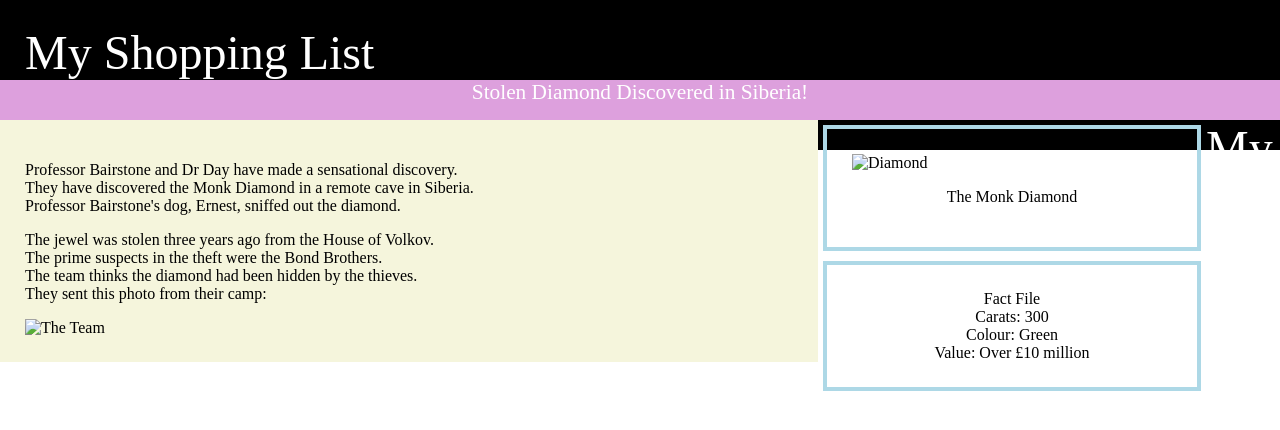
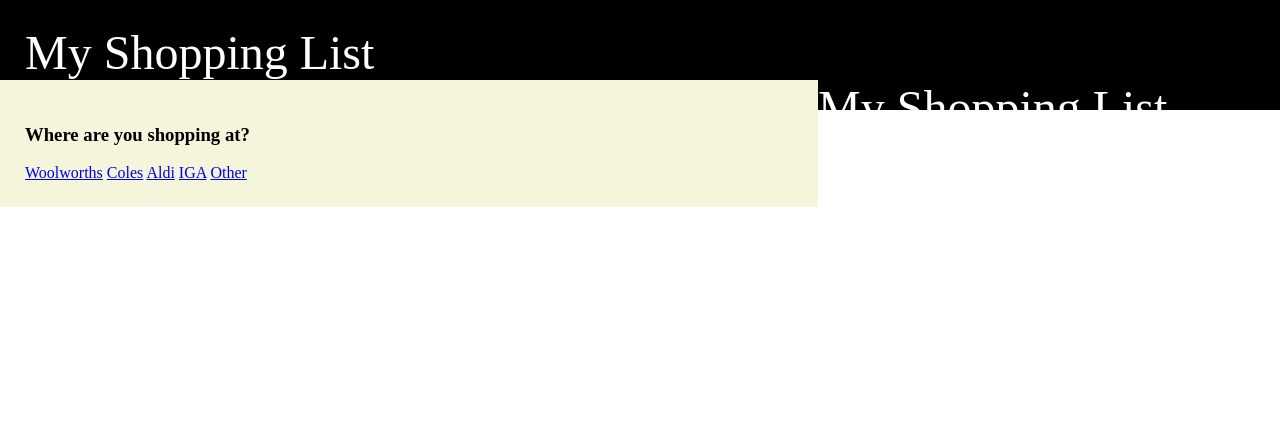
Before and after one commit to myshoppinglist/myshoppinglist.html, a plain HTML site: page index.html in a window 1280 px wide. Drawn offline with Linux system fonts and the light colour scheme.

Commit message:
Update index.html

```diff
--- a/index.html
+++ b/index.html
@@ -1,7 +1,7 @@
 <!DOCTYPE html>
 <html>
 <head>
- <title>The Monk Diamond</title>
+ <title>Home - My Shopping List</title>
  <style>
   body {
    margin: 0px;
@@ -42,33 +42,14 @@
   My Shopping List
  </div>
  <div>
-  <p class="welcome">
-   Stolen Diamond Discovered in Siberia!
-  </p>
  </div>
  <div class="main-text pad">
-  <p>
-   Professor Bairstone and Dr Day have made a sensational discovery.<br/>
-   They have discovered the Monk Diamond in a remote cave in Siberia.<br/>
-   Professor Bairstone's dog, Ernest, sniffed out the diamond.
-  </p>
-  <p>
-   The jewel was stolen three years ago from the House of Volkov.<br/>
-   The prime suspects in the theft were the Bond Brothers.<br/>
-   The team thinks the diamond had been hidden by the thieves.<br/>
-   They sent this photo from their camp:
-  </p>
-  <img src="team.jpg" alt="The Team" style="height: 150px;"/>
- </div>
- <div class="divs pad">
-  <img src="diamond.jpg" alt="Diamond" style="width: 150px;"/>
-  <p style="text-align: center;">The Monk Diamond</p>
- </div>
- <div class="divs pad" style="text-align: center;">
-  Fact File<br/>
-  Carats: 300<br/>
-  Colour: Green<br/>
-  Value: Over £10 million
+  <h3>Where are you shopping at?</h3>
+  <a href="myshoppinglist.github.io/woolworthslist.html/">Woolworths</a>
+  <a href="myshoppinglist.github.io/coleslist.html/">Coles</a>
+  <a href="myshoppinglist.github.io/aldilist.html/">Aldi</a>
+  <a href="myshoppinglist.github.io/igalist.html/">IGA</a>
+  <a href="myshoppinglist.github.io/otherlist.html/">Other</a>
  </div>
 </body>
 
```
